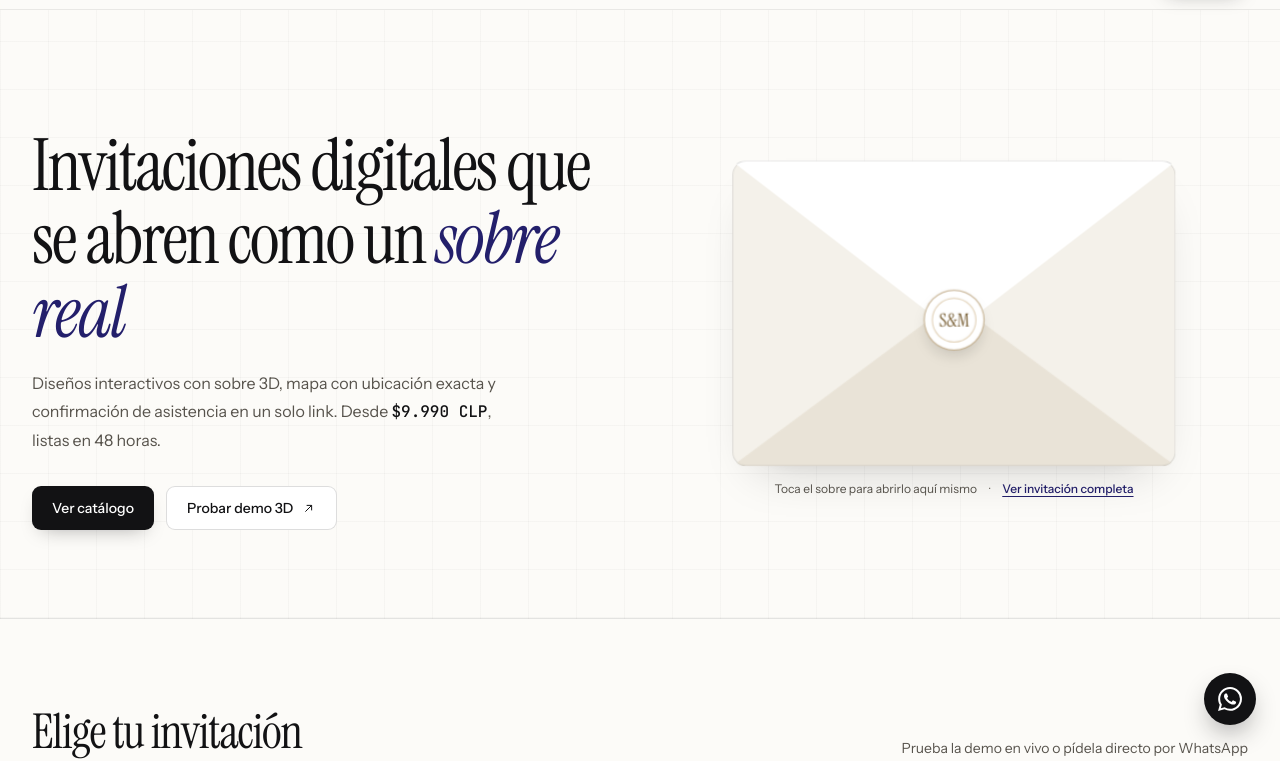
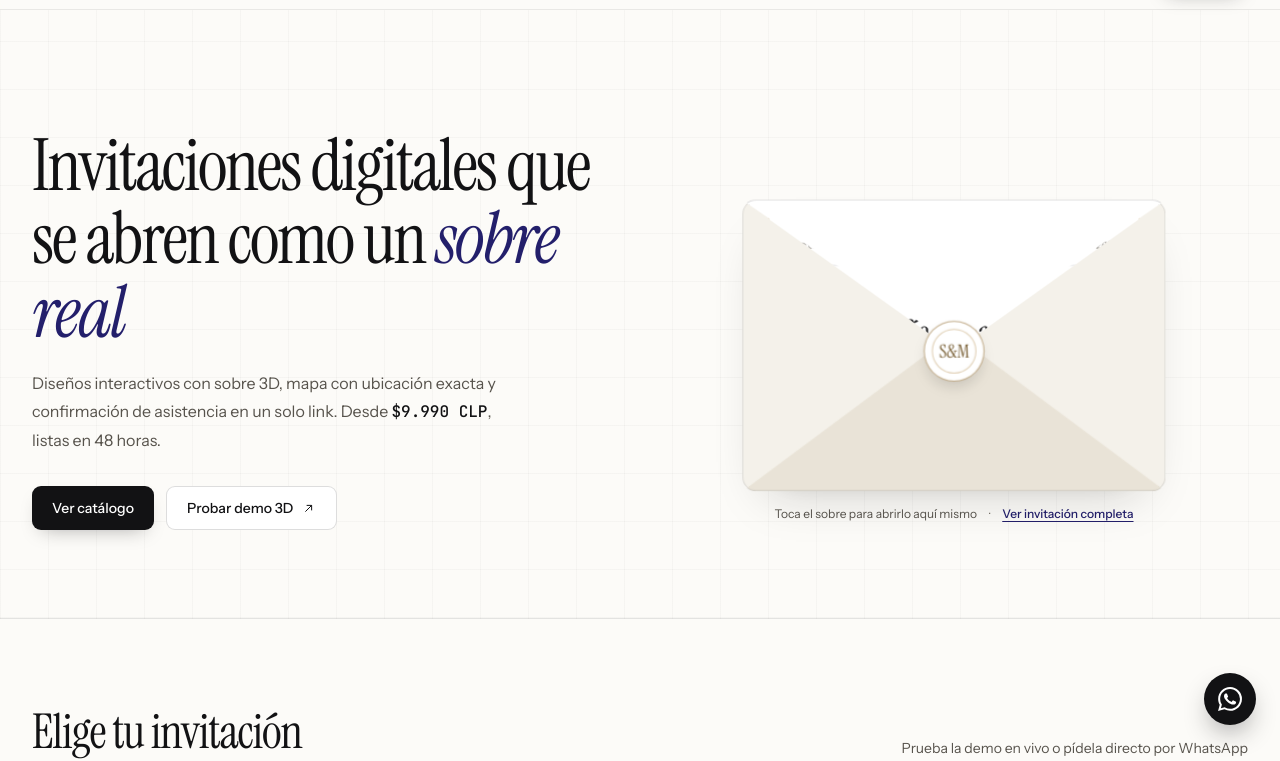
Before and after one commit to CarlosCabelloTroncoso/invitaciones-digitales, an Astro site: page / in a window 1280 px wide. Shown: the part 55-816 px from the top of the page. Built offline with nearby package versions, Linux system fonts and the light colour scheme; Astro itself is replaced by a stand-in of ours.

Commit message:
fix(hero): reservar espacio superior al sobre 3D para evitar solapamiento en móvil

```diff
--- a/src/components/Hero.astro
+++ b/src/components/Hero.astro
@@ -3,7 +3,7 @@
 
 <section class="paper-grid relative overflow-hidden border-b border-charcoal-900/10 bg-paper-100 pt-22 sm:pt-24">
   <div class="container-x py-12 sm:py-16 lg:py-22">
-    <div class="grid items-center gap-12 lg:grid-cols-12 lg:gap-10">
+    <div class="grid items-center gap-8 lg:grid-cols-12 lg:gap-10">
       <!-- Propuesta directa a la izquierda (sin kicker genérico) -->
       <div class="min-w-0 lg:col-span-6">
         <h1 class="font-display text-[clamp(2.5rem,6.4vw,4.5rem)] font-normal tracking-[-0.03em] leading-[1.02] text-charcoal-900">
@@ -27,15 +27,15 @@
         </div>
       </div>
 
-      <!-- Demostración tangible en vivo: Sobre 3D de papel algodón blanco/marfil que el usuario puede abrir aquí mismo -->
+      <!-- Demostración tangible en vivo: Sobre 3D con espacio superior reservado para que al abrirse nunca tape los botones -->
       <div class="min-w-0 lg:col-span-6">
-        <div class="relative mx-auto flex max-w-[440px] flex-col items-center">
+        <div class="relative mx-auto flex max-w-[440px] flex-col items-center pt-18 sm:pt-24 lg:pt-16">
           <div class="stage-3d w-full">
             <button
               id="hero-envelope"
               type="button"
               aria-label="Tocar para abrir el sobre de muestra"
-              class="hero-env group relative mx-auto block aspect-[16/11] w-full cursor-pointer select-none text-left focus:outline-none focus-visible:ring-2 focus-visible:ring-indigo-900 focus-visible:ring-offset-4 focus-visible:ring-offset-paper-100"
+              class="hero-env group relative mx-auto block aspect-[16/11] w-[88%] max-w-[380px] cursor-pointer select-none text-left focus:outline-none focus-visible:ring-2 focus-visible:ring-indigo-900 focus-visible:ring-offset-4 focus-visible:ring-offset-paper-100 sm:w-full sm:max-w-[420px]"
             >
               <!-- 1. Cuerpo trasero papel marfil -->
               <div class="hero-env-back absolute inset-0 rounded-[14px] border border-charcoal-900/14 bg-paper-200 shadow-[0_24px_48px_-24px_rgba(18,18,20,0.22)]"></div>
@@ -64,7 +64,7 @@
               <div class="hero-env-bottom pointer-events-none absolute inset-0 rounded-[14px] border-b border-charcoal-900/14 bg-paper-300 [clip-path:polygon(0_100%,50%_46%,100%_100%)]"></div>
 
               <!-- 4. Solapa superior abatible en 3D -->
-              <div class="hero-env-flap pointer-events-none absolute inset-x-0 top-0 h-[56%] origin-top rounded-t-[14px] border-t border-charcoal-900/16 bg-paper-50 [clip-path:polygon(0_0,100%_0,50%_100%)]"></div>
+              <div class="hero-env-flap pointer-events-none absolute inset-x-0 top-0 h-[50%] origin-top rounded-t-[14px] border-t border-charcoal-900/16 bg-paper-50 [clip-path:polygon(0_0,100%_0,50%_100%)]"></div>
 
               <!-- 5. Sello lacre latón -->
               <span class="hero-env-seal absolute left-1/2 top-[52%] flex h-13 w-13 -translate-x-1/2 -translate-y-1/2 items-center justify-center rounded-full border border-gold-500/60 bg-paper-50 font-display text-base font-normal text-gold-600 shadow-[0_8px_18px_-6px_rgba(18,18,20,0.22)] transition-all sm:h-15 sm:w-15 sm:text-lg">
@@ -117,7 +117,12 @@
     transform: translateZ(18px) scale(0.85);
   }
   .hero-env.is-open .hero-env-card {
-    transform: translateZ(16px) translateY(-30%);
+    transform: translateZ(16px) translateY(-22%);
+  }
+  @media (min-width: 640px) {
+    .hero-env.is-open .hero-env-card {
+      transform: translateZ(16px) translateY(-26%);
+    }
   }
 </style>
 
```
